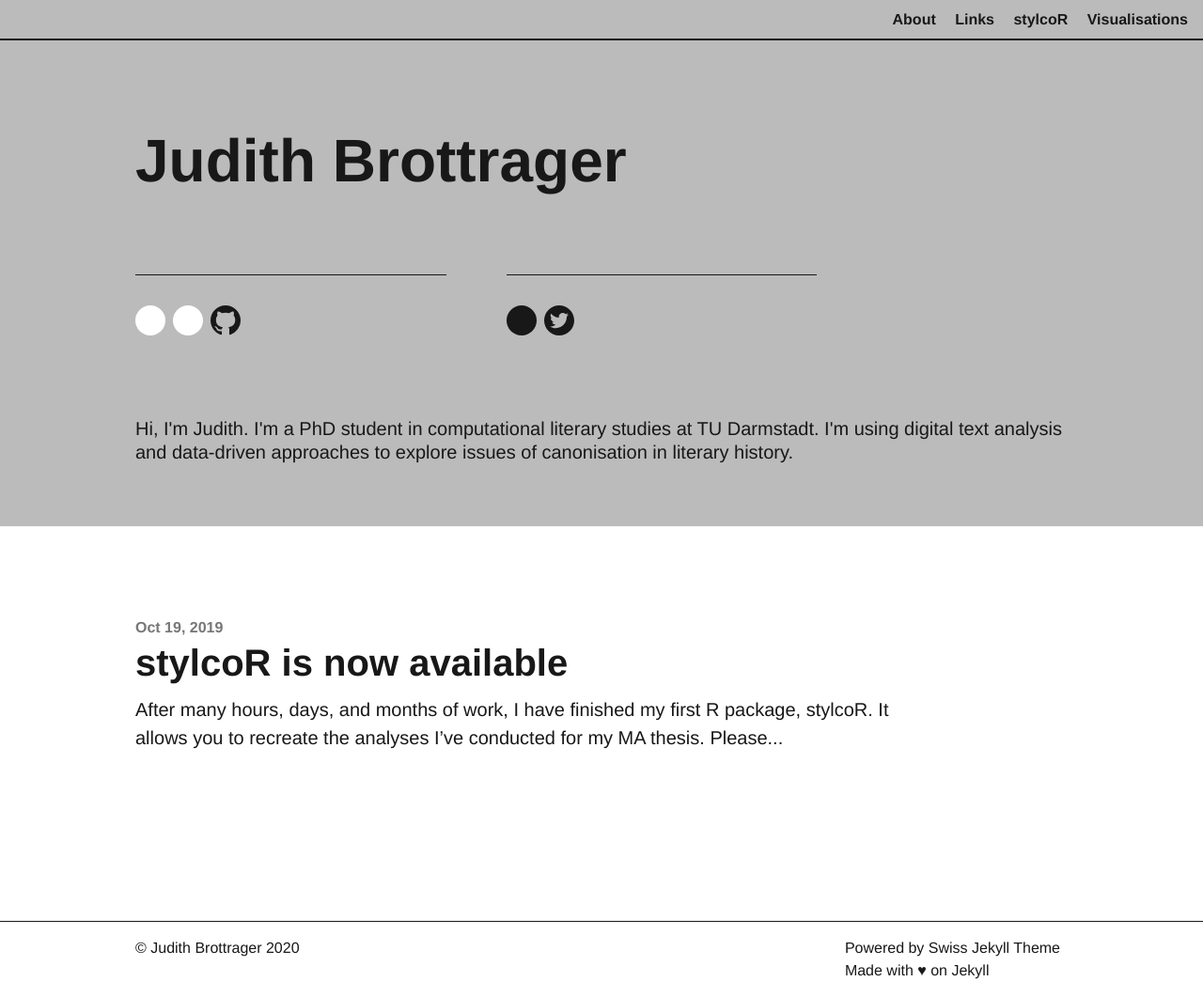
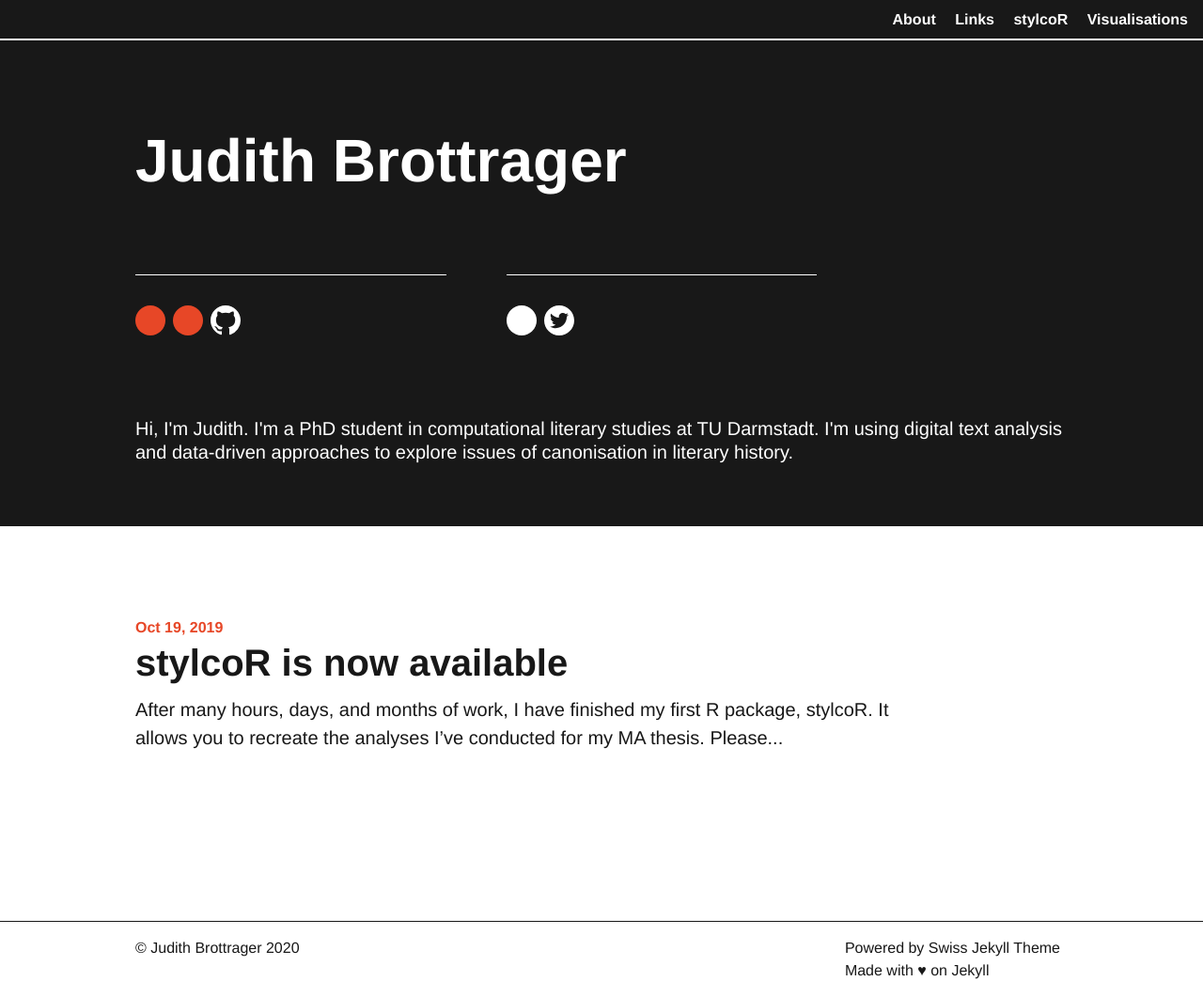
Before and after one commit to jbrottrager/jb, a Jekyll site: the page built from index.html, in a window 1280 px wide. Shown: the whole page at 94% size. Built offline with Jekyll 4.4.1, drawn with Linux system fonts in a browser that asks for light colours.

Commit message:
Update _config.yml

```diff
--- a/_config.yml
+++ b/_config.yml
@@ -26,7 +26,7 @@ social_username: JBrottrager
 
 # Set theme color here
 # Choose from: black (default), blue, gray, magenta, orange, red, white, and yellow.
-theme_color: gray
+theme_color: black
 
 # Build settings
 markdown: kramdown
```
